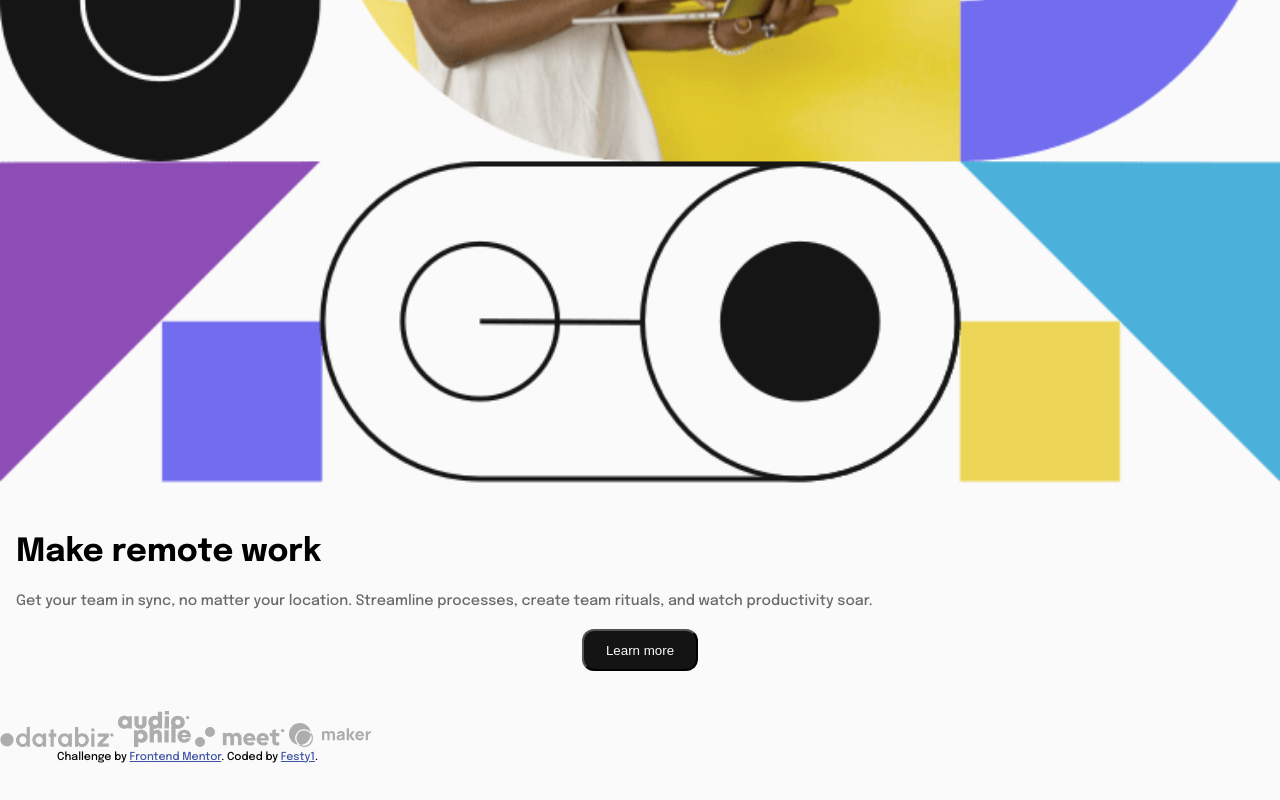
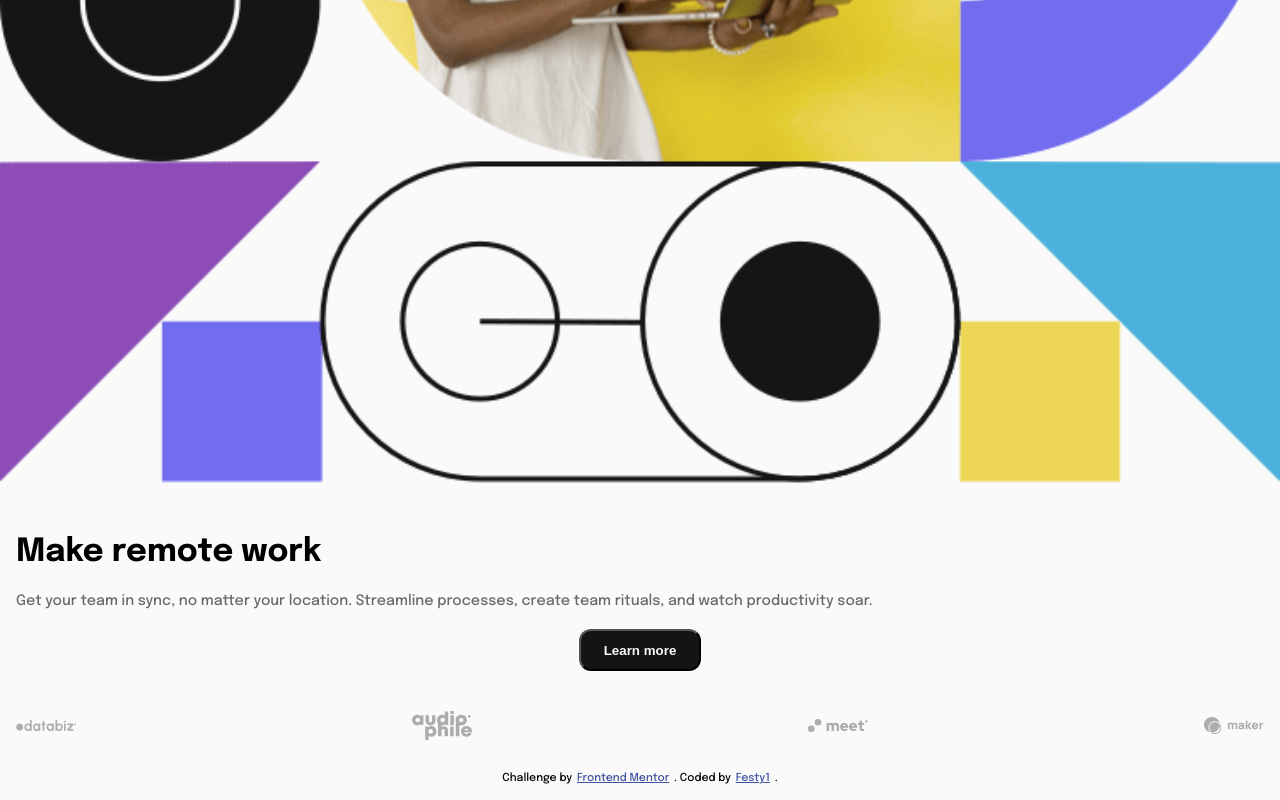
Before and after one commit to Festy1/Intro-section-with-dropdown, a plain HTML site: page indexx.html in a window 1280 px wide. Shown: the part 558-1358 px from the top of the page. Before the commit the page ends 1321 px from the top, so only its background shows below. Drawn offline with Linux system fonts and the light colour scheme.

Commit message:
add css update

```diff
--- a/indexx.html
+++ b/indexx.html
@@ -71,18 +71,18 @@
         <div class="btn">
             <button id="learn-more">Learn more</button>
         </div>
-        <div>
-            <img src="./images/client-databiz.svg" alt="databiz-link">
-            <img src="./images/client-audiophile.svg" alt="audiophile-link">
-            <img src="./images/client-meet.svg" alt="client-meet-link">
-            <img src="./images/client-maker.svg" alt="client-maker-link">
+        <div class="contact">
+            <img src="./images/client-databiz.svg" alt="databiz-link" id="img-contact">
+            <img src="./images/client-audiophile.svg" alt="audiophile-link" id="img-contact">
+            <img src="./images/client-meet.svg" alt="client-meet-link" id="img-contact">
+            <img src="./images/client-maker.svg" alt="client-maker-link" id="img-contact">
         </div>
     </section>
 
-    <div class="attribution">
+    <footer class="attribution">
         Challenge by <a href="https://www.frontendmentor.io?ref=challenge" target="_blank">Frontend Mentor</a>.
         Coded by <a href="https://github.com/Festy1" target="_blank">Festy1</a>.
-    </div>
+    </footer>
 </body>
 
 </html>
--- a/styles.css
+++ b/styles.css
@@ -45,7 +45,8 @@ h1 {
     display: flex;
     font-size: 2rem;
     margin-bottom: 1.3rem;
-    text-align: center;
+
+    width: 100vw;
 }
 p {
     display: flex;
@@ -67,11 +68,30 @@ padding: 0.7rem 1.4rem;
 color: hsl(0, 0%, 98%);
 background-color: hsl(0, 0%, 8%);
 border-radius: 0.75rem;
+font-weight: 700;
+}
+.contact {
+    display: flex;
+    width: 100vw;
+    justify-content: space-between;
+    padding: 0 1rem;
+    margin-bottom: 2rem;
+
+}
+ .contact img {
+    height: auto;
+    object-fit: contain;
+    width: 60px;
 }
 .attribution {
+    display: flex;
+    justify-content: center;
     font-size: 11px;
     text-align: center;
+    margin-bottom: 1rem;
+    width: 100vw;
 }
 .attribution a {
     color: hsl(228, 45%, 44%);
+    margin: 0 0.3rem;
 }
```
